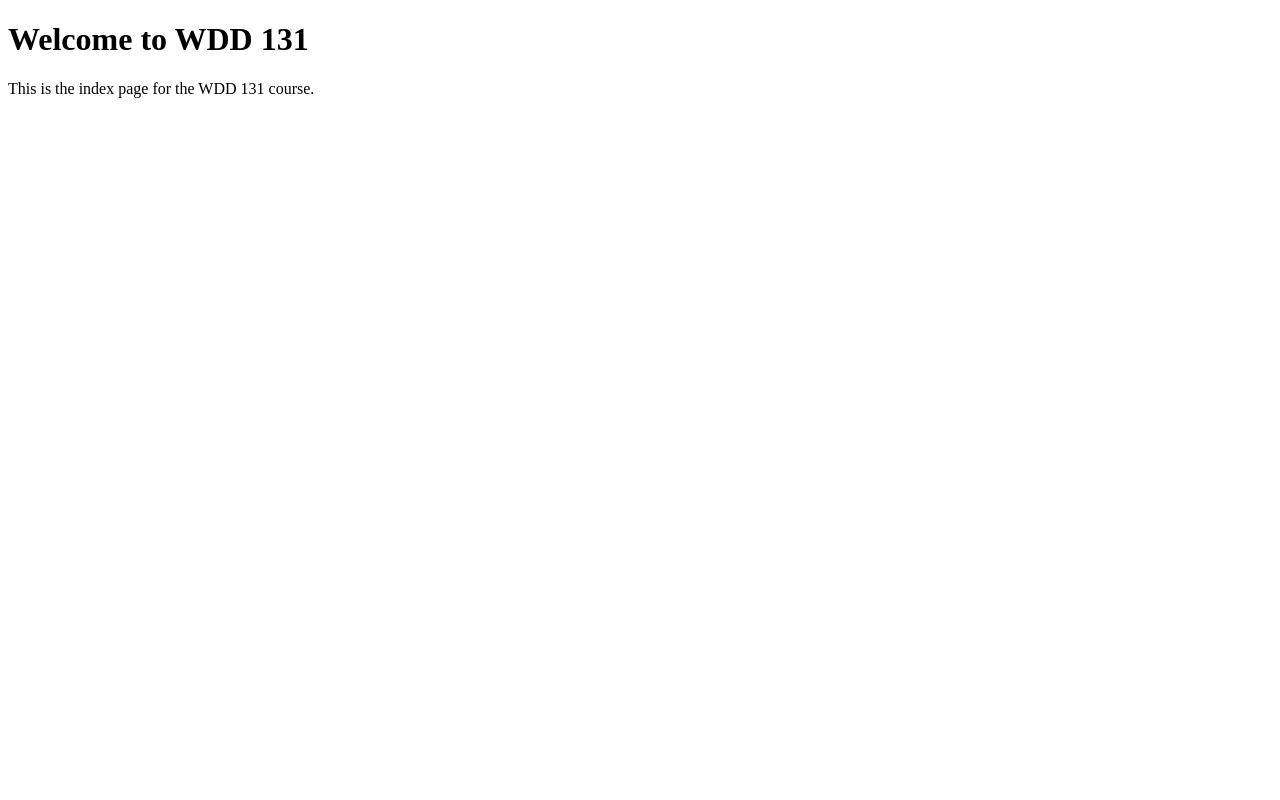
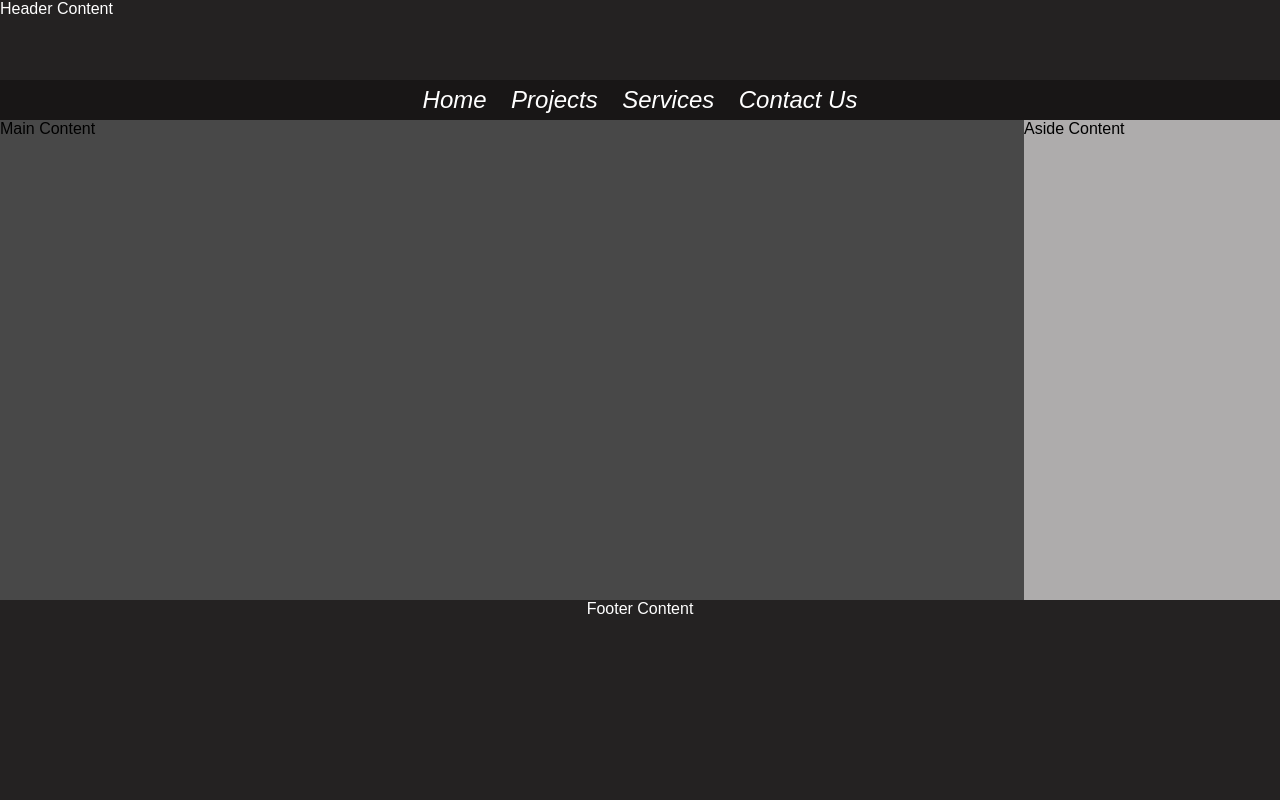
Before and after one commit to pDallastra/wdd131, a plain HTML site: page index.html in a window 1280 px wide. Drawn offline with Linux system fonts and the light colour scheme.

Commit message:
checking styles

```diff
--- a/index.html
+++ b/index.html
@@ -5,11 +5,31 @@
   <meta charset="UTF-8">
   <meta name="viewport" content="width=device-width, initial-scale=1.0">
   <title>Document</title>
+  <link rel="stylesheet" href="styles/layout.css">
 </head>
 
 <body>
-  <h1>Welcome to WDD 131</h1>
-  <p>This is the index page for the WDD 131 course.</p>
+  <header class="header">
+    Header Content
+  </header>
+
+  <main>
+    <nav class="nav">
+      <u>
+        <i>Home</i>
+        <i>Projects</i>
+        <i>Services</i>
+        <i>Contact Us</i>
+      </u>
+    </nav>
+
+    <section class="content">
+      <div class="content-main">Main Content</div>
+      <aside class="content-aside">Aside Content</aside>
+    </section>
+
+    <footer class="footer">Footer Content</footer>
+  </main>
 </body>
 
 </html>
--- /dev/null
+++ b/styles/layout.css
@@ -0,0 +1,55 @@
+body {
+  margin: 0;
+  font-family: Arial, sans-serif;
+}
+
+.header {
+  background-color: #242222;
+  color: white;
+  height: 10vh;
+}
+
+.nav {
+  background-color: #181616;
+  color: white;
+  display: flex;
+  justify-content: space-around;
+  align-items: center;
+  gap: 10px;
+  text-decoration: none;
+  height: 5vh;
+}
+
+.nav u {
+  text-decoration: none;
+}
+
+.nav i {
+  font-size: 24px;
+  cursor: pointer;
+  margin: 0 10px;
+  text-decoration: none;
+}
+
+.content {
+  display: flex;
+  height: 60vh;
+}
+
+.content-main {
+  background-color: #484848;
+  width: 80%;
+}
+
+.content-aside {
+  background-color: #aeacac;
+  width: 20%;
+}
+
+.footer {
+  width: 100%;
+  background-color: #242222;
+  color: white;
+  text-align: center;
+  height: 25vh;
+}
```
Also changed, not shown: styles/styles.css (deleted).
